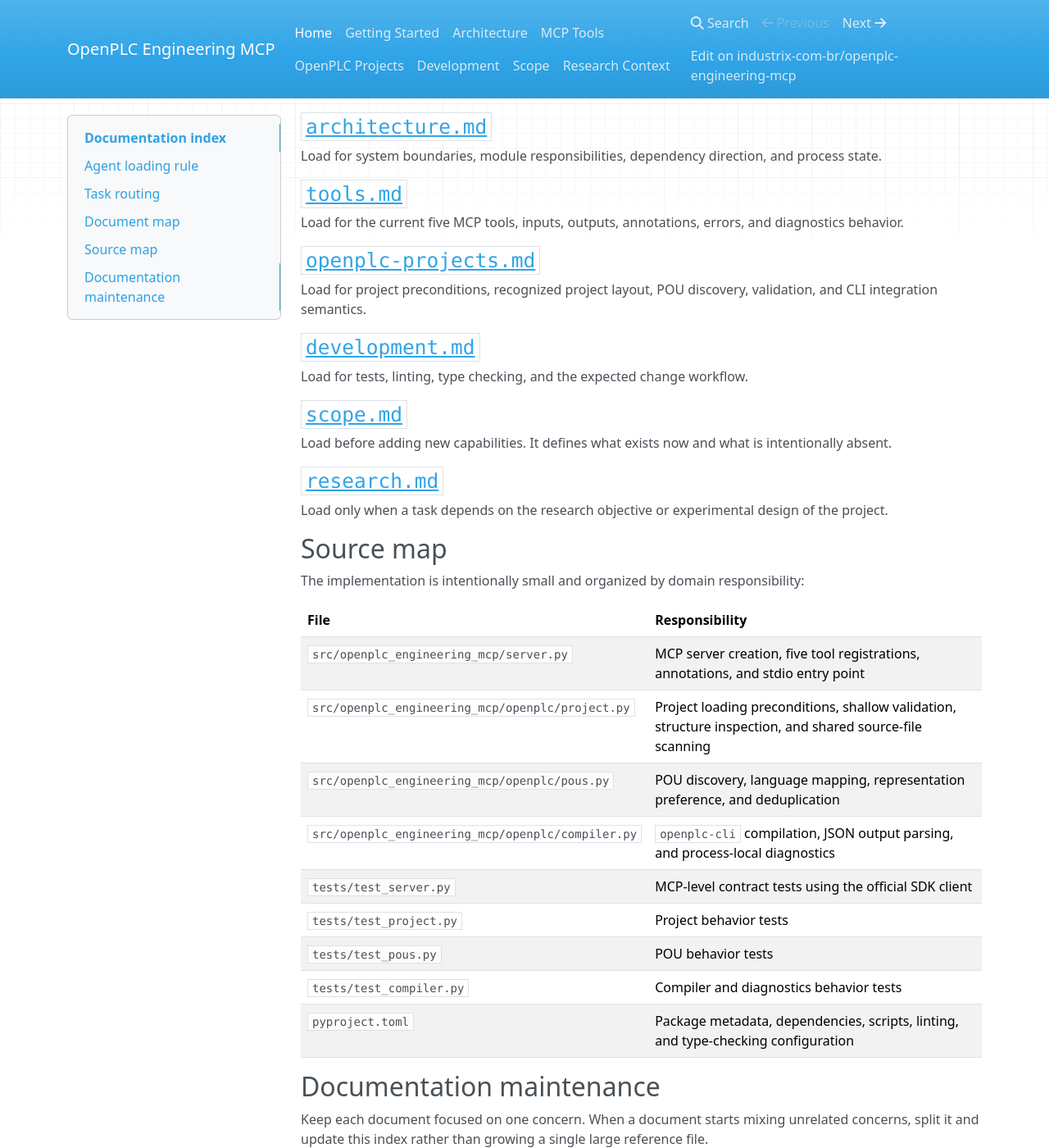
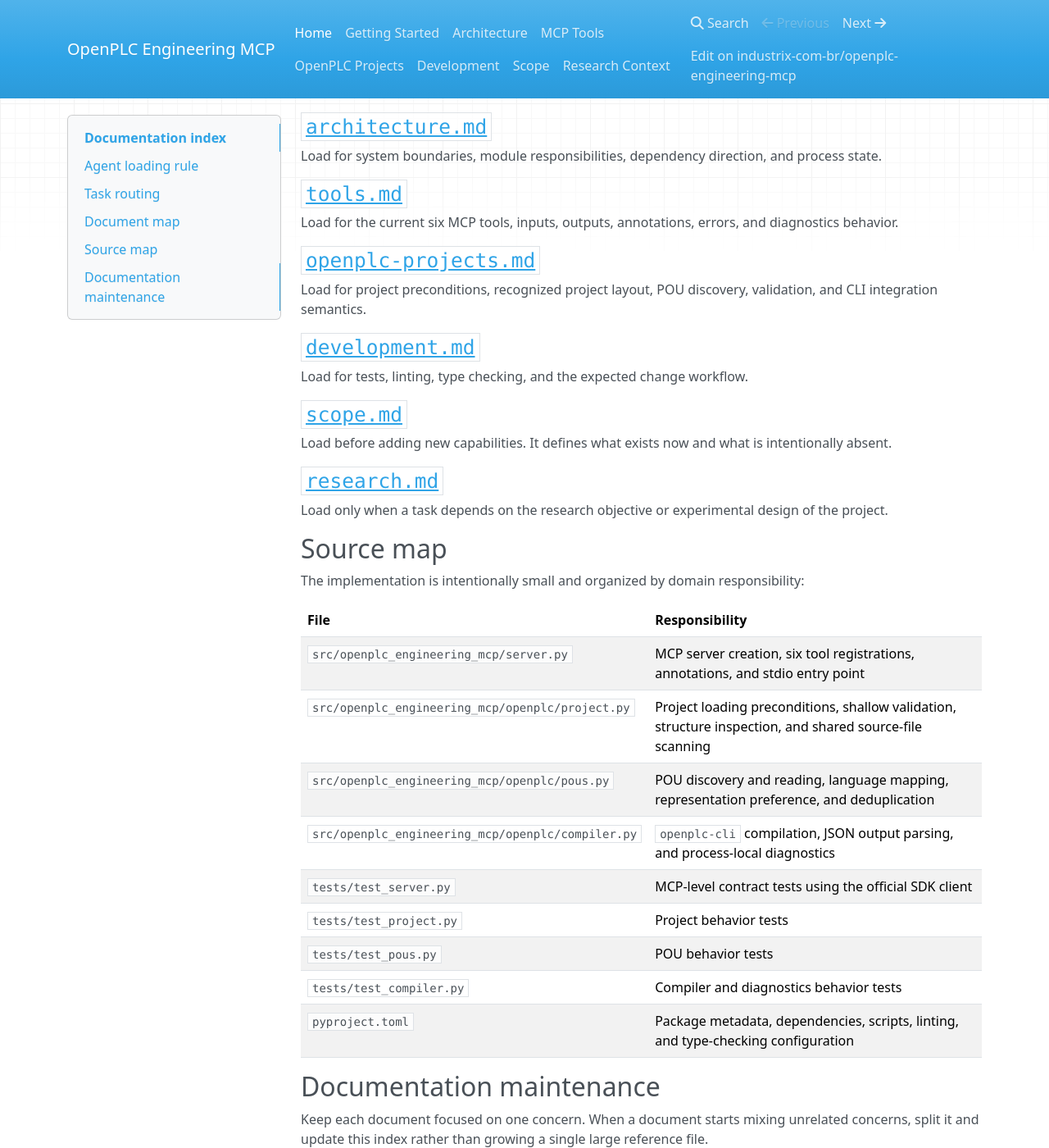
Before and after one commit to industrix-com-br/openplc-engineering-mcp, an MkDocs documentation site: the page built from docs/index.md, in a window 1280 px wide and 1400 px high, scrolled down 1510 px. Shown: the whole window at 82% size. Built offline with MkDocs 1.6.1, drawn with Linux system fonts in a browser that asks for light colours; nearby versions of some CDN libraries.

```diff
--- a/docs/index.md
+++ b/docs/index.md
@@ -41,7 +41,7 @@ Load for system boundaries, module responsibilities, dependency direction, and p
 
 ### [`tools.md`](tools.md)
 
-Load for the current five MCP tools, inputs, outputs, annotations, errors, and diagnostics behavior.
+Load for the current six MCP tools, inputs, outputs, annotations, errors, and diagnostics behavior.
 
 ### [`openplc-projects.md`](openplc-projects.md)
 
@@ -65,9 +65,9 @@ The implementation is intentionally small and organized by domain responsibility
 
 | File | Responsibility |
 | --- | --- |
-| `src/openplc_engineering_mcp/server.py` | MCP server creation, five tool registrations, annotations, and stdio entry point |
+| `src/openplc_engineering_mcp/server.py` | MCP server creation, six tool registrations, annotations, and stdio entry point |
 | `src/openplc_engineering_mcp/openplc/project.py` | Project loading preconditions, shallow validation, structure inspection, and shared source-file scanning |
-| `src/openplc_engineering_mcp/openplc/pous.py` | POU discovery, language mapping, representation preference, and deduplication |
+| `src/openplc_engineering_mcp/openplc/pous.py` | POU discovery and reading, language mapping, representation preference, and deduplication |
 | `src/openplc_engineering_mcp/openplc/compiler.py` | `openplc-cli` compilation, JSON output parsing, and process-local diagnostics |
 | `tests/test_server.py` | MCP-level contract tests using the official SDK client |
 | `tests/test_project.py` | Project behavior tests |
```
Also changed, not shown: docs/architecture.md (+2 -1 lines), docs/openplc-projects.md (+1 -1 lines), docs/scope.md (+3 -2 lines), 2 other files.
